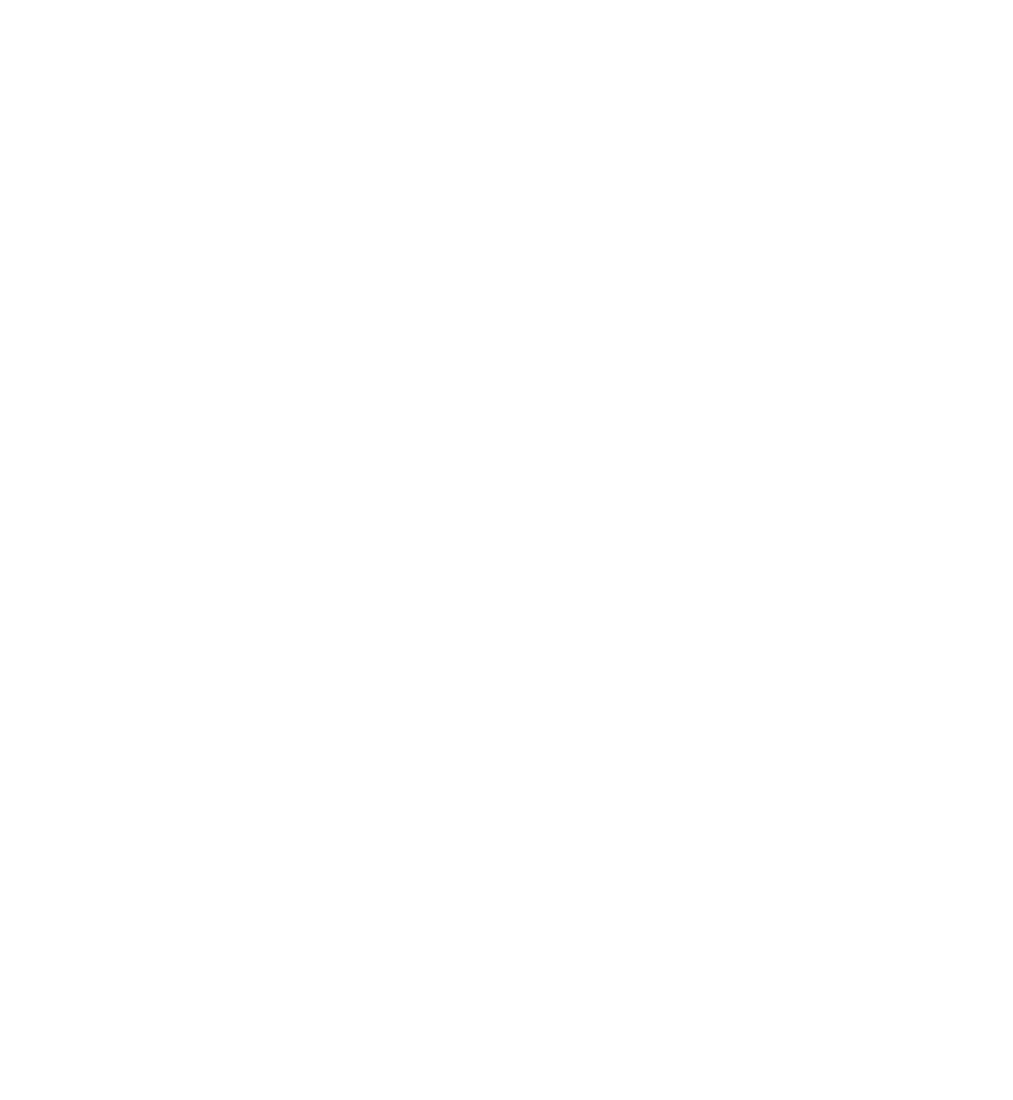
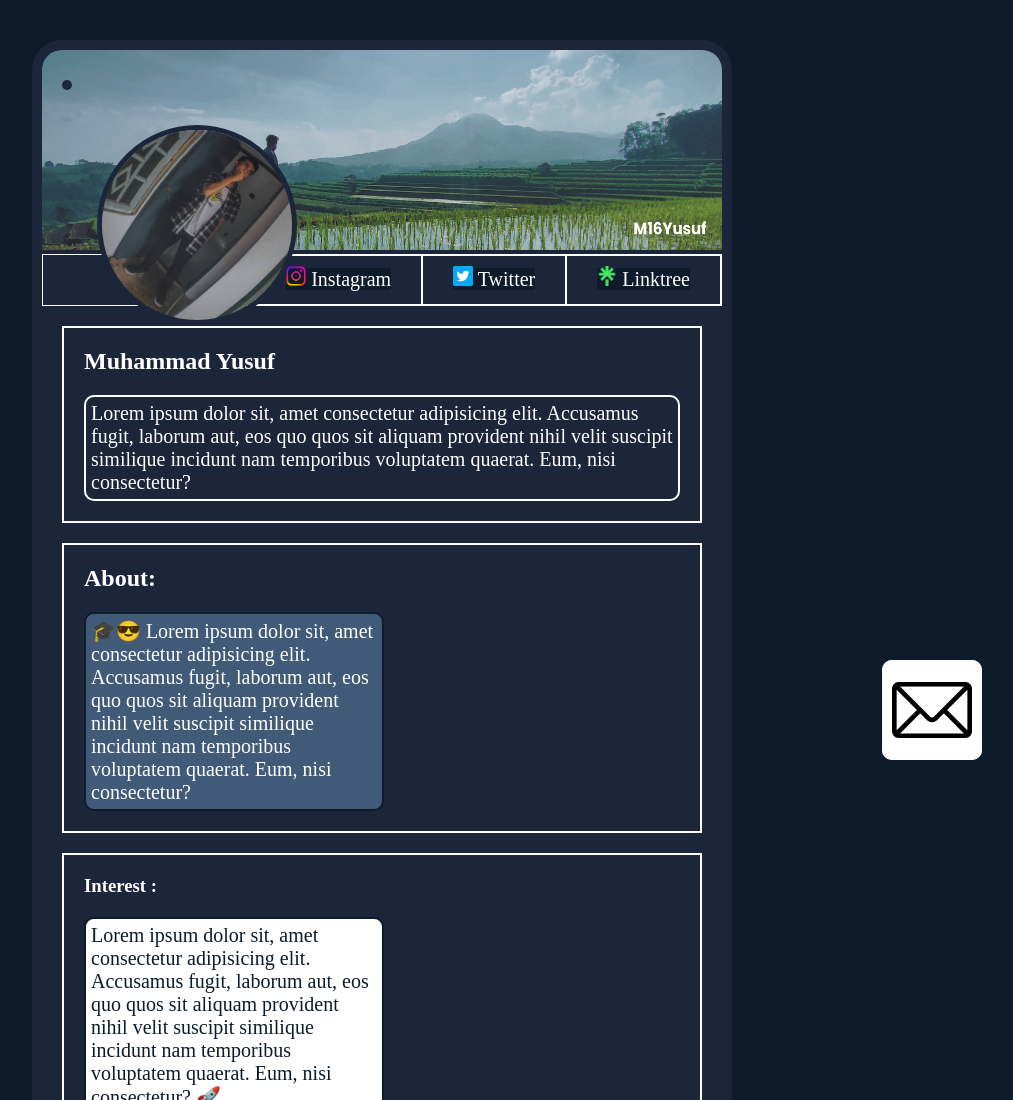
Before and after one commit to M16Yusuf/portfolio-w3d2, a plain HTML site: page index.html in a window 1280 px wide. Shown: the top 1100 px of the page, without its empty margins (258-1271 px from the left). Before the commit the page ends 800 px from the top, so only its background shows below. Drawn offline with Linux system fonts and the light colour scheme.

Commit message:
feat: add page portfolio with all task done

```diff
--- a/index.html
+++ b/index.html
@@ -1,32 +1,139 @@
 <!DOCTYPE html>
 <html lang="en">
+
 <head>
     <meta charset="UTF-8">
     <meta name="viewport" content="width=device-width, initial-scale=1.0">
+
+    <!-- metadata user -->
+    <meta name="description" content="Portfolio's Muhammad Yusuf, this is Task for Minitask => week3day2">
+    <meta name="keyword" content="portfolio, bootcamp, koda">
+    <link rel="icon" href="https://framerusercontent.com/assets/KTjVObXrXXMTXt2qmiQXcHxjrjY.png" sizes="16x16">
+
+    <!-- 2. merubah warna teks menggunakan internal CSS -->
+    <style>
+        section {
+            background-color: #1b263b;
+            height: max-content;
+            width: 700px;
+            margin: auto;
+            padding: 10px;
+            border-radius: 30px;
+            position: relative;
+        }
+    </style>
+
+    <!-- 3. Terapkan default styling pada external CSS -->
+    <link rel="stylesheet" href="./styles/index.css">
+
+    <!-- google font jika ada -->
+
     <title>Document</title>
 </head>
-<body>
-    <!--
-Buat suatu halaman html dengan ketentuan syling sebagai berikut:
-1- Merubah warna background menggunakan inline CSS
-2. merubah warna teks menggunakan internal CSS
-3. Terapkan default styling pada external CSS
-4. Delarasikan variable custom untuk digunakan pada external CSS
-5. merubah ukuran dan warna teks menggunakan external CSS
-6. Merubah style elemen dengan menggunakan selector id, kelas dan
-element (masing-masing1)
-7. Merubah 3 style elememt dengan menggunakan selector majemuk
-8. Merubah 3 style element dengan menggunakan selector kompleks
-9. buat efek hover dengan menerapakan psrudo-classs
-10. Tambahkan konten element dengan menerapkan pseudo-elememt
-after/before
-11. Posisikan suatu element secara relative
-12. poisiskan suatu element secara absolute
-13. Buat suatu header Degnan position sticky
-14. Buat suatu elemen FAB (floating action button), dikir Bawah
-jendela browser.
-15. kumpulin GitHub.
 
-    -->
+<!-- 1- Merubah warna background menggunakan inline CSS -->
+
+<body style="background-color: #0d1b2a ;">
+
+    <section>
+        <header>
+            <!-- foto sampul -->
+            <div id="sampul">
+                <img src="./img/sampul.png" alt="gambar Manglayang" id="sampul">
+            </div>
+
+        </header>
+
+        <!-- menu display flex -->
+        <nav class="menu-stickey-flex">
+            <div>
+                <a href="http://www.intagram.com/m16yusuf" target="_blank">
+                    <img class="img-icon" src="./img/icon/instagram.png" alt="instagram">
+                    Instagram
+                </a>
+            </div>
+            <div>
+                <a href="https://www.twitter.com/16yusuf" target="_blank">
+                    <img class="img-icon" src="./img/icon/twitter.png" alt="twitter">
+                    Twitter
+                </a>
+            </div>
+            <div>
+                <a href="https://www.linktr.ee/m16yusuf" target="_blank">
+                    <img class="img-icon" src="./img/icon/linktree.png" alt="linktree">
+                    Linktree
+                </a>
+            </div>
+        </nav>
+
+        <!-- foto profil -->
+        <div class="foto">
+            <img src="./img/profile.jpg" alt="foto profile" class="foto">
+        </div>
+
+
+
+
+        <!-- teks -->
+        <div class="text">
+            <h1> Muhammad Yusuf </h1>
+            <p>
+                Lorem ipsum dolor sit, amet consectetur adipisicing elit.
+                Accusamus fugit, laborum aut, eos quo quos sit aliquam provident
+                nihil velit suscipit similique incidunt nam temporibus
+                voluptatem quaerat. Eum, nisi consectetur?
+            </p>
+        </div>
+        <div class="text">
+            <h2>About:</h2>
+            <p class="pseudobe">
+                Lorem ipsum dolor sit, amet consectetur adipisicing elit.
+                Accusamus fugit, laborum aut, eos quo quos sit aliquam provident
+                nihil velit suscipit similique incidunt nam temporibus
+                voluptatem quaerat. Eum, nisi consectetur?
+            </p>
+        </div>
+        <div class="text">
+            <h3>Interest :</h3>
+             <p class="pseudoaf">
+                Lorem ipsum dolor sit, amet consectetur adipisicing elit.
+                Accusamus fugit, laborum aut, eos quo quos sit aliquam provident
+                nihil velit suscipit similique incidunt nam temporibus
+                voluptatem quaerat. Eum, nisi consectetur?
+            </p>
+
+        </div>
+        <div class="text">
+            <p class="pseudoaf">
+                Lorem ipsum dolor sit, amet consectetur adipisicing elit.
+                Accusamus fugit, laborum aut, eos quo quos sit aliquam provident
+                nihil velit suscipit similique incidunt nam temporibus
+                voluptatem quaerat. Eum, nisi consectetur?
+            </p>
+            <p>
+                Lorem ipsum dolor sit, amet consectetur adipisicing elit.
+                Accusamus fugit, laborum aut, eos quo quos sit aliquam provident
+                nihil velit suscipit similique incidunt nam temporibus
+                voluptatem quaerat. Eum, nisi consectetur?
+            </p>
+            <p>
+                Lorem ipsum dolor sit, amet consectetur adipisicing elit.
+                Accusamus fugit, laborum aut, eos quo quos sit aliquam provident
+                nihil velit suscipit similique incidunt nam temporibus
+                voluptatem quaerat. Eum, nisi consectetur?
+            </p>
+        </div>
+        <!-- Floationg action button -->
+        <div class="email">
+            <img class="email" src="./img/icon/email.png" alt="image email">
+        </div>
+
+    </section>
+
+
+    <!-- 13. Buat suatu header Degnan position sticky -->
+
+
 </body>
+
 </html>
--- a/styles/index.css
+++ b/styles/index.css
@@ -0,0 +1,164 @@
+/* 4. Delarasikan variable custom untuk digunakan pada external CSS */
+/* custom propertise variable */
+/* seperti env color */
+:root {
+    --primary: #ffff;
+    --secondary: #415a77;
+    --secunder: #1b263b;
+    --tersier: #0d1b2a;
+}
+
+
+/* Unviersal CSS */
+* {
+    margin: 20px;
+    box-sizing: border-box;
+    color: var(--primary);
+}
+
+header{
+    margin: 0;
+    position: sticky;
+}
+
+/* 5. merubah ukuran dan warna teks menggunakan external CSS */
+p {
+    font-size: 20px;
+}
+
+/* 6. Merubah style elemen dengan menggunakan selector id, kelas dan
+element (masing-masing1) */
+/* selector elememt */
+img {
+    width: auto;
+    height: 200px;
+    /* border-radius: 50%; */
+}
+
+
+
+/* selector id */
+/* 11. Posisikan suatu element secara relative  */
+#sampul {
+    position: relative;
+    top: 0;
+    left: 0;
+    margin: 0;
+    border-top-right-radius: 20px;
+    border-top-left-radius: 20px;
+    max-width: 680px;
+}
+
+/* selector class*/
+/* 12. poisiskan suatu element secara absolute  */
+.foto {
+    margin: auto;
+    position: absolute;
+    top: 40px;
+    left: 30px;
+
+    border-radius: 50%;
+    border: 5px solid var(--secunder);
+    z-index: 1000;
+}
+
+/* 13. Buat suatu header Degnan position sticky */
+.menu-stickey-flex{
+    position: sticky;
+    top: 0;
+    right: 0;
+    background-color: var(--secunder);
+    border: 1px solid var(--primary);
+    margin: 0;
+    display: flex;
+    flex-wrap: nowrap;
+    justify-content: right;
+}
+
+.menu-stickey-flex>div{
+    margin: 0;
+    height: 50px;
+    background-color: var(--secunder);
+    border: 1px solid var(--primary);
+    padding: 10px;
+}
+
+
+.img-icon {
+    width: 20px;
+    height: 20px;
+    margin: 0;
+}
+
+/* 7. Merubah 3 style elememt dengan menggunakan selector majemuk */
+a[target="_blank"]{
+  background-color: #0d1b2a;
+  text-decoration: none;
+  width: max-content;
+  height: 60px;
+  font-size: 20px;
+}
+
+/* 9. buat efek hover dengan menerapakan psrudo-classs */
+a:hover{
+    background-color: var(--primary);
+    color: var(--secunder);
+}
+
+a::after{
+    background-color: blue;
+    color: var(--primary);
+}
+
+.text{
+    position: static;
+    border: 2px solid var(--primary);
+}
+
+/* 8. Merubah 3 style element dengan menggunakan selector kompleks  */
+div.text h1 + p {
+    border: 2px solid var(--primary);
+    border-radius: 10px;
+    padding: 5px;
+}
+
+div.text h2 + p {
+    border: 2px solid var(--tersier);
+    background-color: var(--secondary);
+    border-radius: 10px;
+    padding: 5px;
+    width: 300px;
+}
+
+div.text h3 + p {
+    border: 2px solid var(--tersier);
+    background-color: var(--primary);
+    color: var(--tersier);
+    border-radius: 10px;
+    padding: 5px;
+    width: 300px;
+}
+
+/* 10. Tambahkan konten element dengan menerapkan pseudo-elememt 0after/before */
+/* insert icon after element */
+.pseudoaf::after{
+    content: "🚀";
+}
+
+.pseudobe::before{
+    content: "🎓😎";
+}
+
+
+/* 14. Buat suatu elemen FAB (floating action button), dikir Bawah
+jendela browser. */
+.email{
+    position: fixed;
+    background-color: var(--primary);
+    bottom: 20px;
+    right: 20px;
+    border-radius: 10px;
+    width: 100px;
+    height: 100px;
+    padding: 10px;
+}
```
Also changed, not shown: img/icon/email.png (added), img/icon/instagram.png (added), img/icon/linktree.png (added), img/icon/twitter.png (added), img/profile.jpg (added), img/sampul.png (added), 1 other file.
